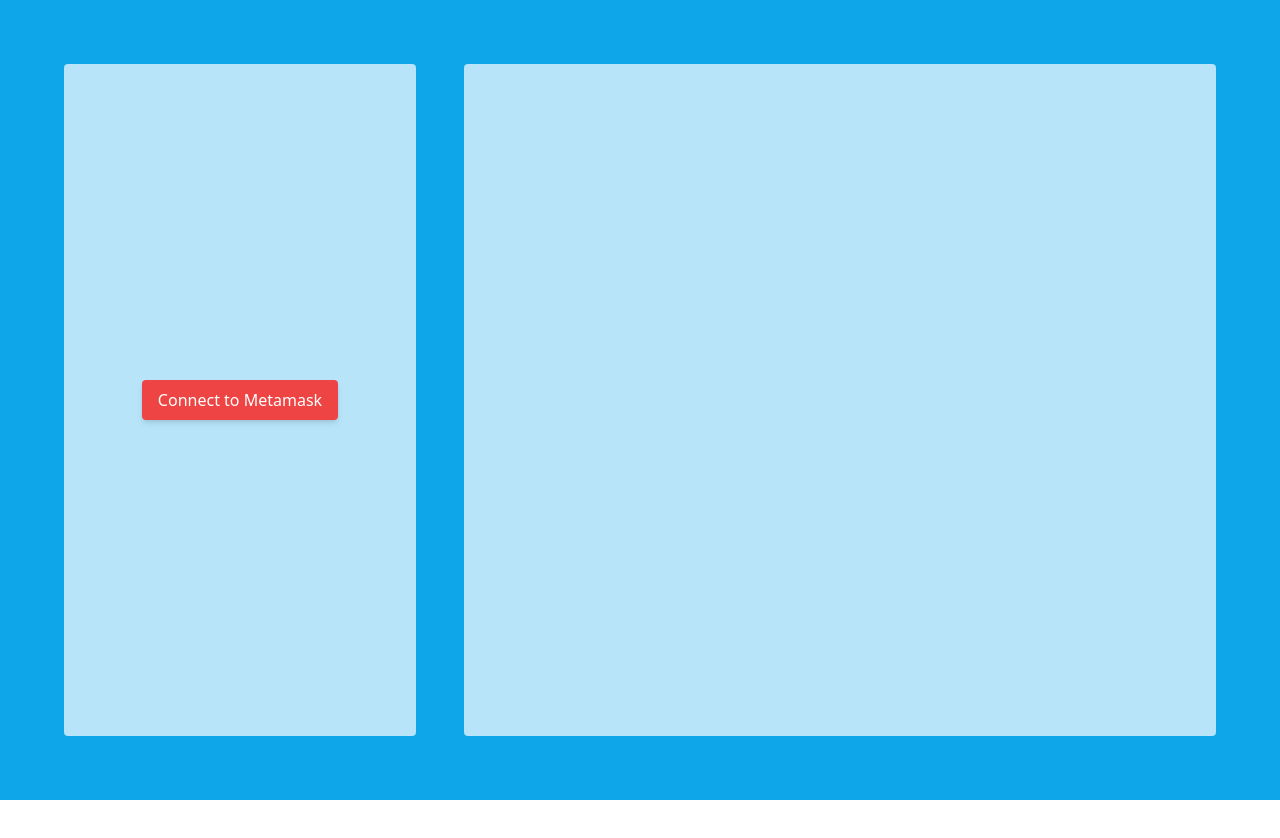
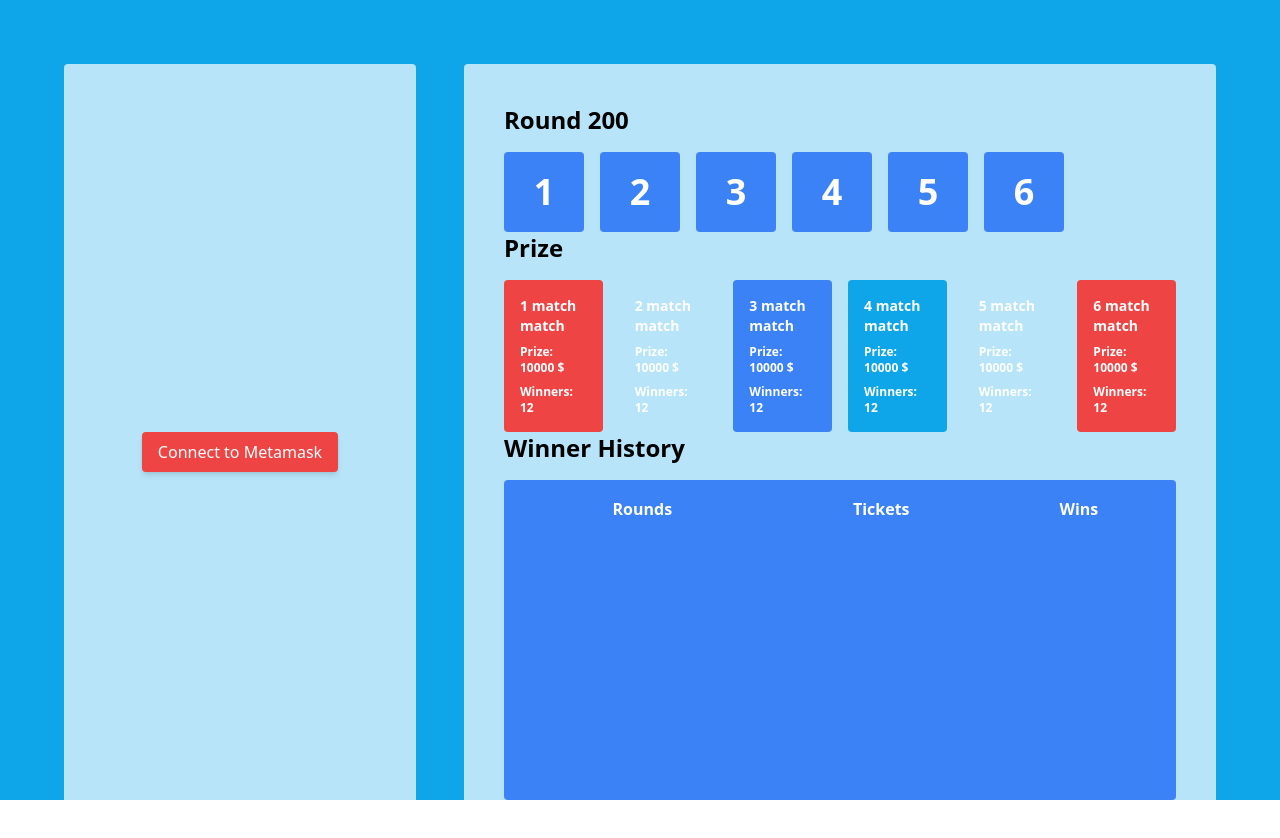
Before and after one commit to KkyJim12/lotto-frontend, a Nuxt app: page / in a window 1280 px wide. Before the commit the page ends 800 px from the top, so only its background shows below. Built offline with nearby package versions, Linux system fonts and the light colour scheme.

Commit message:
feat: add prize section

```diff
--- a/components/AccountDetail.vue
+++ b/components/AccountDetail.vue
@@ -31,7 +31,7 @@
           />
         </div>
         <button
-          class="text-white bg-green-500 hover:bg-green-600 py-2 rounded"
+          class="text-white bg-red-500 hover:bg-red-600 py-2 rounded"
           type="button"
         >
           Purchase !!
@@ -41,7 +41,7 @@
       <div class="flex flex-col space-y-4">
         <h1 class="font-bold text-2xl">Purchase History</h1>
         <div
-          class="flex flex-col space-y-2 h-60 bg-sky-500 rounded overflow-y-auto p-4"
+          class="flex flex-col space-y-2 h-60 bg-blue-500 rounded overflow-y-auto p-4"
         >
           <table class="table-fixed">
             <thead>
@@ -110,3 +110,27 @@
   },
 }
 </script>
+
+<style scoped>
+/* ===== Scrollbar CSS ===== */
+/* Firefox */
+* {
+  scrollbar-width: auto;
+  scrollbar-color: #c8c4ca #ffffff;
+}
+
+/* Chrome, Edge, and Safari */
+*::-webkit-scrollbar {
+  width: 16px;
+}
+
+*::-webkit-scrollbar-track {
+  background: #ffffff;
+}
+
+*::-webkit-scrollbar-thumb {
+  background-color: #c8c4ca;
+  border-radius: 10px;
+  border: 3px solid #ffffff;
+}
+</style>
--- /dev/null
+++ b/components/LottoResult.vue
@@ -0,0 +1,114 @@
+<template>
+  <div
+    class="h-full bg-white bg-opacity-70 rounded p-10 flex flex-col justify-between"
+  >
+    <div class="flex flex-col space-y-4">
+      <h1 class="font-bold text-2xl">Round 200</h1>
+      <div class="flex space-x-4">
+        <div
+          v-for="result in results"
+          :key="index"
+          class="rounded bg-blue-500 w-20 h-20 flex items-center justify-center"
+        >
+          <p class="font-bold text-white text-4xl">{{ result.value }}</p>
+        </div>
+      </div>
+    </div>
+
+    <div class="flex flex-col space-y-4">
+      <h1 class="font-bold text-2xl">Prize</h1>
+      <div class="flex space-x-4">
+        <div
+          v-for="prize in prizes"
+          :class="`flex flex-col space-y-2 bg-${prize.color}-500 rounded p-4`"
+        >
+          <p class="text-sm text-white font-bold">{{ prize.label }} match</p>
+          <p class="text-xs text-white font-bold">
+            Prize: {{ prize.rewards }} $
+          </p>
+          <p class="text-xs text-white font-bold">
+            Winners: {{ prize.winners }}
+          </p>
+        </div>
+      </div>
+    </div>
+
+    <div class="flex flex-col space-y-4">
+      <h1 class="font-bold text-2xl">Winner History</h1>
+      <div
+        class="flex flex-col space-y-2 h-80 bg-blue-500 rounded overflow-y-auto p-4"
+      >
+        <table class="table-fixed">
+          <thead>
+            <tr>
+              <th class="text-white">Rounds</th>
+              <th class="text-white">Tickets</th>
+              <th class="text-white">Wins</th>
+            </tr>
+          </thead>
+          <tbody>
+            <tr v-for="history in histories" :key="index">
+              <td class="text-white text-center">{{ history.rounds }}</td>
+              <td class="text-white text-center">{{ history.tickets }}</td>
+              <td class="text-white text-center">{{ history.wins }}</td>
+            </tr>
+          </tbody>
+        </table>
+      </div>
+    </div>
+  </div>
+</template>
+<script>
+export default {
+  data() {
+    return {
+      prizes: [
+        {
+          label: '1 match',
+          rewards: 10000,
+          winners: 12,
+          color: 'red',
+        },
+        {
+          label: '2 match',
+          rewards: 10000,
+          winners: 12,
+          color: 'green',
+        },
+        {
+          label: '3 match',
+          rewards: 10000,
+          winners: 12,
+          color: 'blue',
+        },
+        {
+          label: '4 match',
+          rewards: 10000,
+          winners: 12,
+          color: 'sky',
+        },
+        {
+          label: '5 match',
+          rewards: 10000,
+          winners: 12,
+          color: 'green',
+        },
+        {
+          label: '6 match',
+          rewards: 10000,
+          winners: 12,
+          color: 'red',
+        },
+      ],
+      results: [
+        { value: 1 },
+        { value: 2 },
+        { value: 3 },
+        { value: 4 },
+        { value: 5 },
+        { value: 6 },
+      ],
+    }
+  },
+}
+</script>
--- a/pages/index.vue
+++ b/pages/index.vue
@@ -5,7 +5,7 @@
         <AccountDetail />
       </div>
       <div class="col-span-8">
-        <div class="h-full bg-white bg-opacity-70 rounded"></div>
+        <LottoResult />
       </div>
     </div>
   </div>
```
